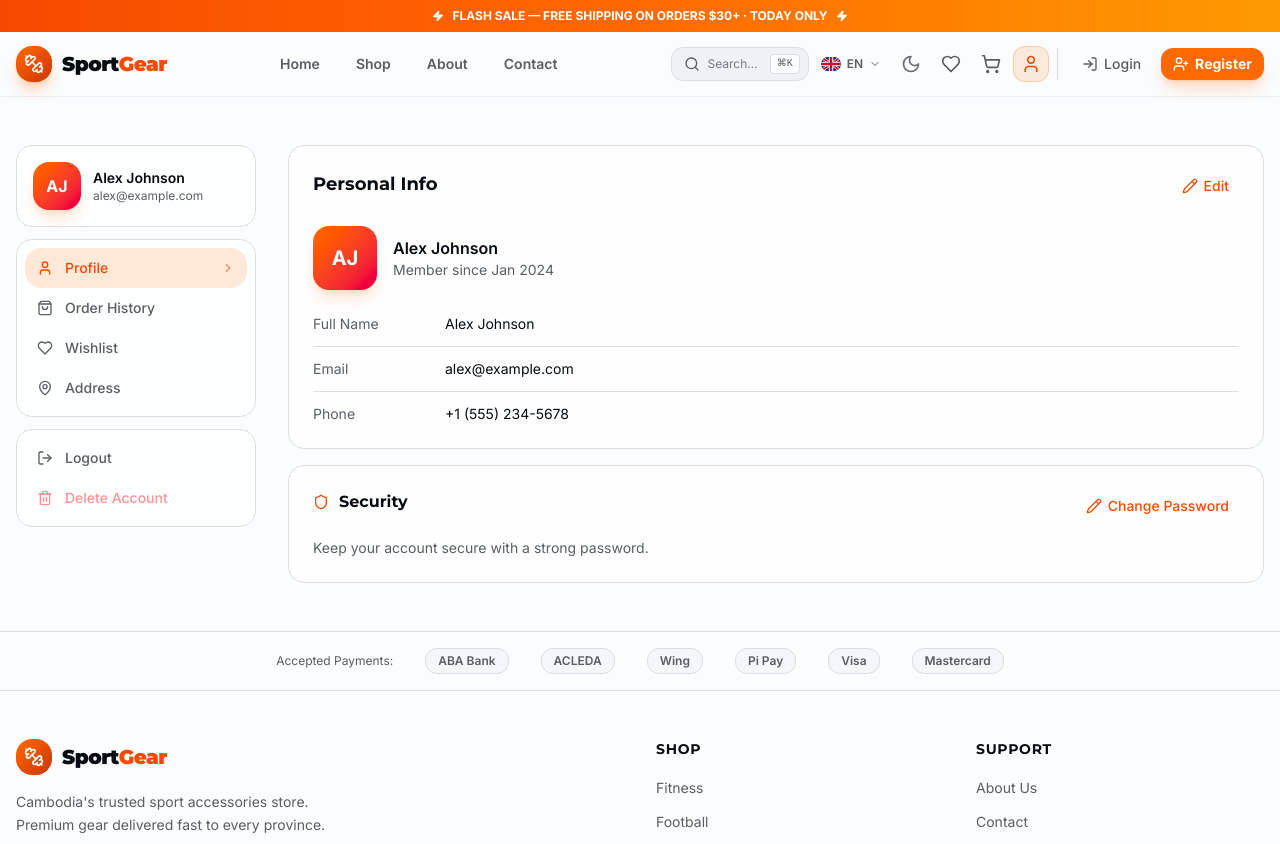
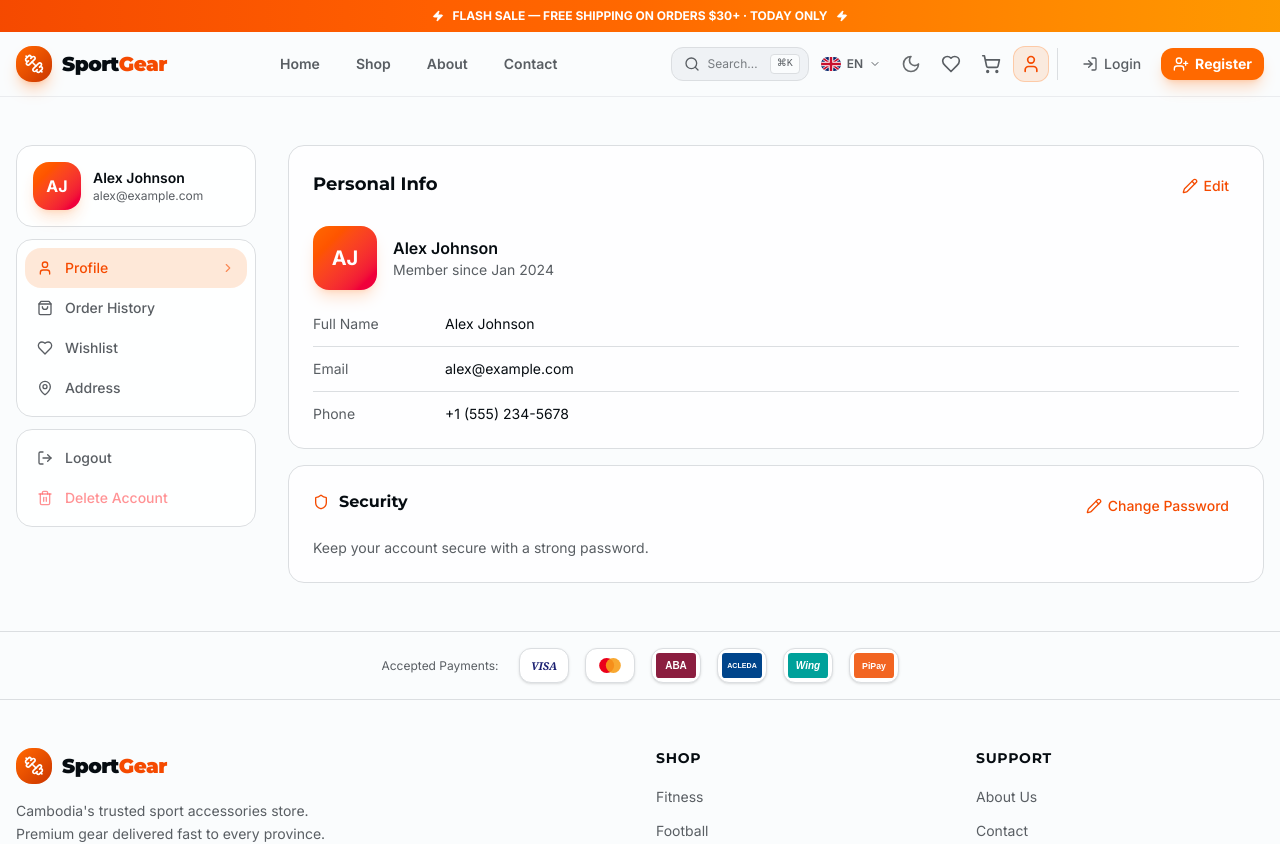
Before and after one commit to dachdalin/sport-accessory-website, a Next.js app: page /dashboard in a window 1280 px wide. Shown: the top 844 px of the page. Built offline with nearby package versions, Linux system fonts and the light colour scheme.

Commit message:
replace text-based payment list with SVG icons in footer

```diff
--- a/components/footer.tsx
+++ b/components/footer.tsx
@@ -1,5 +1,70 @@
 import Link from "next/link"
 import { Dumbbell, Facebook, Instagram, Youtube } from "lucide-react"
+
+// ─── Payment Logos ──────────────────────────────────────────────────────────────
+function LogoVisa() {
+  return (
+    <svg viewBox="0 0 48 30" width="40" height="25" role="img" aria-label="Visa">
+      <rect width="48" height="30" rx="4" fill="#fff" />
+      <text x="24" y="20" textAnchor="middle" fontFamily="Georgia, serif" fontStyle="italic" fontWeight="700" fontSize="13" fill="#1A1F71">VISA</text>
+    </svg>
+  )
+}
+
+function LogoMastercard() {
+  return (
+    <svg viewBox="0 0 48 30" width="40" height="25" role="img" aria-label="Mastercard">
+      <rect width="48" height="30" rx="4" fill="#fff" />
+      <circle cx="20" cy="15" r="9" fill="#EB001B" />
+      <circle cx="28" cy="15" r="9" fill="#F79E1B" fillOpacity="0.9" />
+    </svg>
+  )
+}
+
+function LogoABA() {
+  return (
+    <svg viewBox="0 0 48 30" width="40" height="25" role="img" aria-label="ABA Bank">
+      <rect width="48" height="30" rx="4" fill="#8B1E3F" />
+      <text x="24" y="19" textAnchor="middle" fontFamily="Arial, sans-serif" fontWeight="800" fontSize="12" fill="#fff">ABA</text>
+    </svg>
+  )
+}
+
+function LogoAcleda() {
+  return (
+    <svg viewBox="0 0 48 30" width="40" height="25" role="img" aria-label="ACLEDA Bank">
+      <rect width="48" height="30" rx="4" fill="#00458B" />
+      <text x="24" y="18" textAnchor="middle" fontFamily="Arial, sans-serif" fontWeight="800" fontSize="8.5" fill="#fff">ACLEDA</text>
+    </svg>
+  )
+}
+
+function LogoWing() {
+  return (
+    <svg viewBox="0 0 48 30" width="40" height="25" role="img" aria-label="Wing">
+      <rect width="48" height="30" rx="4" fill="#00A19A" />
+      <text x="24" y="19" textAnchor="middle" fontFamily="Arial, sans-serif" fontStyle="italic" fontWeight="800" fontSize="12" fill="#fff">Wing</text>
+    </svg>
+  )
+}
+
+function LogoPiPay() {
+  return (
+    <svg viewBox="0 0 48 30" width="40" height="25" role="img" aria-label="Pi Pay">
+      <rect width="48" height="30" rx="4" fill="#F26522" />
+      <text x="24" y="19" textAnchor="middle" fontFamily="Arial, sans-serif" fontWeight="800" fontSize="10.5" fill="#fff">PiPay</text>
+    </svg>
+  )
+}
+
+const paymentLogos = [
+  { label: "Visa", Logo: LogoVisa },
+  { label: "Mastercard", Logo: LogoMastercard },
+  { label: "ABA Bank", Logo: LogoABA },
+  { label: "ACLEDA", Logo: LogoAcleda },
+  { label: "Wing", Logo: LogoWing },
+  { label: "Pi Pay", Logo: LogoPiPay },
+]
 
 const footerLinks = {
   shop: [
@@ -29,11 +94,15 @@ export function Footer() {
     <footer className="bg-background border-t border-border">
       {/* Payment strip */}
       <div className="border-b border-border py-4">
-        <div className="container mx-auto px-4 flex flex-wrap items-center justify-center gap-x-8 gap-y-2">
-          <span className="text-muted-foreground text-xs">Accepted Payments:</span>
-          {["ABA Bank", "ACLEDA", "Wing", "Pi Pay", "Visa", "Mastercard"].map(p => (
-            <span key={p} className="text-xs text-muted-foreground font-semibold border border-border px-3 py-1 rounded-lg bg-muted/50">
-              {p}
+        <div className="container mx-auto px-4 flex flex-wrap items-center justify-center gap-x-4 gap-y-2">
+          <span className="text-muted-foreground text-xs mr-1">Accepted Payments:</span>
+          {paymentLogos.map(({ label, Logo }) => (
+            <span
+              key={label}
+              className="flex items-center justify-center rounded-lg border border-border bg-white p-1 shadow-sm"
+              title={label}
+            >
+              <Logo />
             </span>
           ))}
         </div>
```
